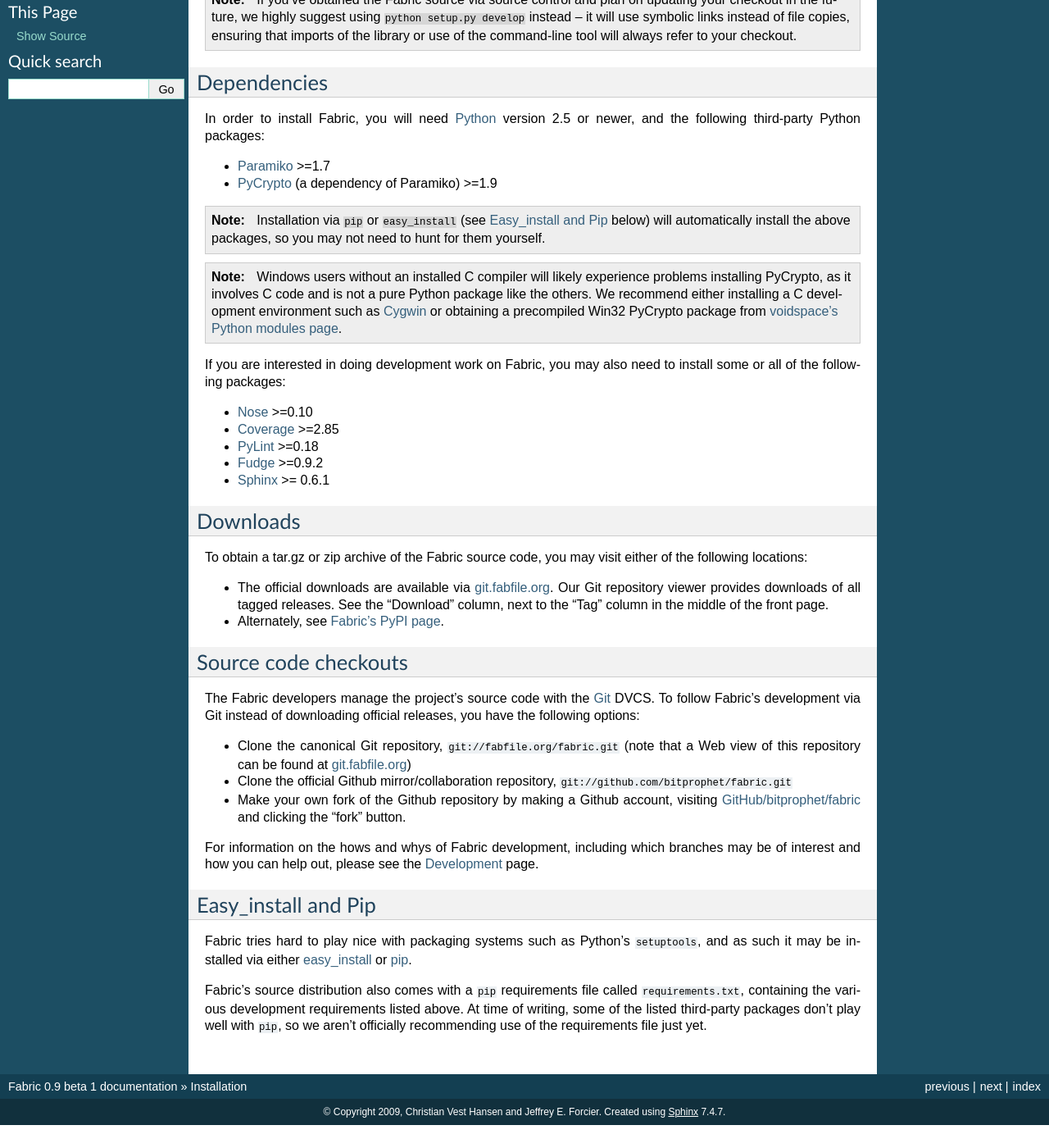
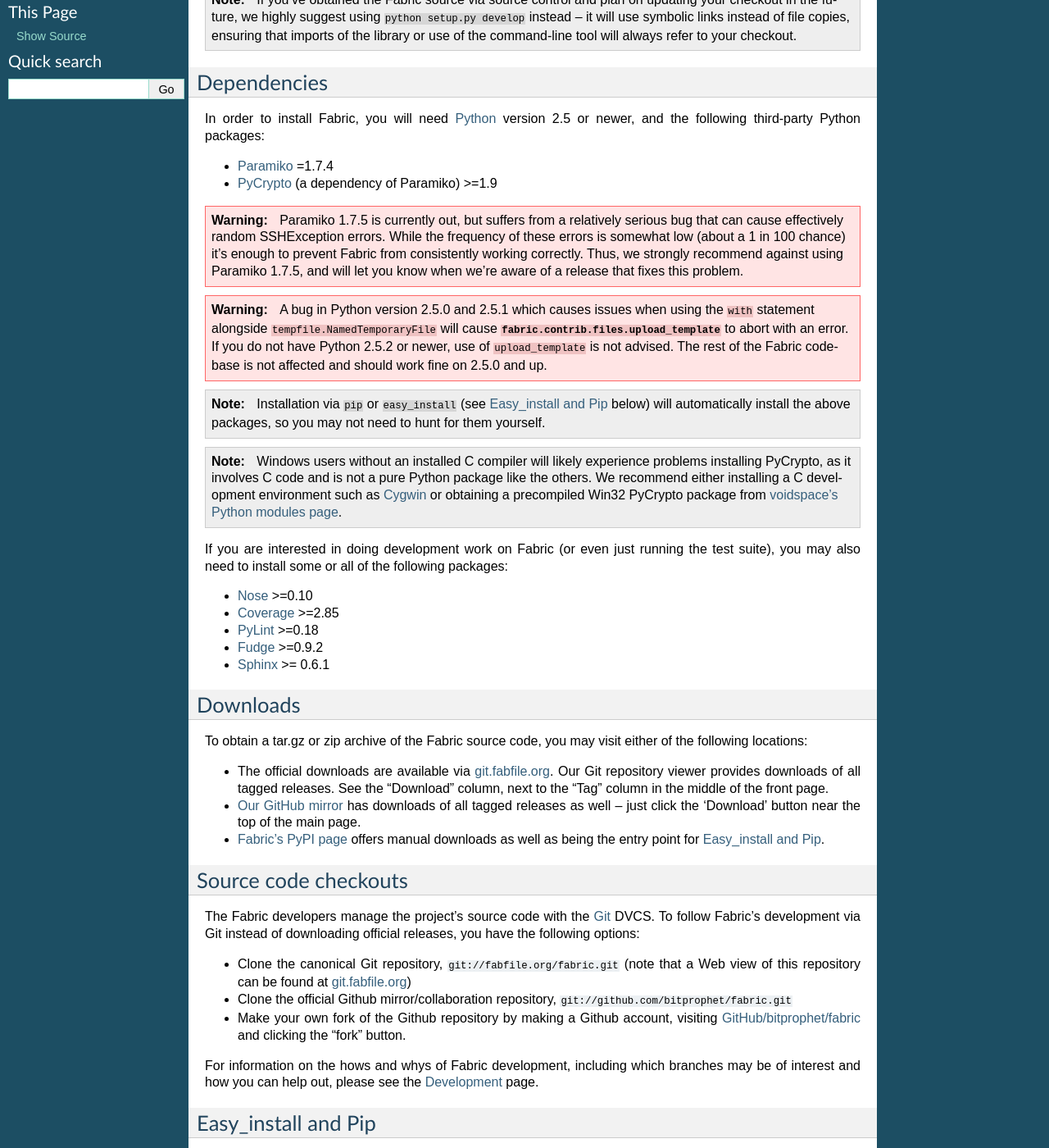
Before and after one commit to fabric/fabric, a Sphinx documentation site: the page built from docs/installation.rst, in a window 1280 px wide and 1400 px high, scrolled down 268 px. Shown: the whole window at 82% size. Built offline with Sphinx 7.4.7, drawn with Linux system fonts in a browser that asks for light colours; before the commit the page ends 1640 px from its top, so only the background shows below that; some of the changed text lies outside the part shown.

Commit message:
Update installation documentation.

```diff
--- a/docs/installation.rst
+++ b/docs/installation.rst
@@ -21,9 +21,27 @@
 In order to install Fabric, you will need `Python <http://python.org>`_ version
 2.5 or newer, and the following third-party Python packages:
 
-* `Paramiko <http://www.lag.net/paramiko/>`_ >=1.7
+* `Paramiko <http://www.lag.net/paramiko/>`_ =1.7.4
 * `PyCrypto <http://www.amk.ca/python/code/crypto.html>`_ (a dependency of
   Paramiko) >=1.9
+
+.. warning::
+
+    Paramiko 1.7.5 is currently out, but suffers from a relatively serious bug
+    that can cause effectively random SSHException errors. While the frequency
+    of these errors is somewhat low (about a 1 in 100 chance) it's enough to
+    prevent Fabric from consistently working correctly. Thus, we strongly
+    recommend against using Paramiko 1.7.5, and will let you know when we're
+    aware of a release that fixes this problem.
+
+.. warning::
+
+    A bug in Python version 2.5.0 and 2.5.1 which causes issues when using
+    the ``with`` statement alongside ``tempfile.NamedTemporaryFile`` will cause
+    `fabric.contrib.files.upload_template` to abort with an error. If you do
+    not have Python 2.5.2 or newer, use of ``upload_template`` is not advised.
+    The rest of the Fabric codebase is not affected and should work fine on
+    2.5.0 and up.
 
 .. note::
 
@@ -40,8 +58,9 @@
     a precompiled Win32 PyCrypto package from `voidspace's Python modules page
     <http://www.voidspace.org.uk/python/modules.shtml#pycrypto>`_.
 
-If you are interested in doing development work on Fabric, you may also need to
-install some or all of the following packages:
+If you are interested in doing development work on Fabric (or even just running
+the test suite), you may also need to install some or all of the following
+packages:
 
 * `Nose <http://code.google.com/p/python-nose/>`_ >=0.10
 * `Coverage <http://nedbatchelder.com/code/modules/coverage.html>`_ >=2.85
@@ -59,7 +78,11 @@
   <http://git.fabfile.org>`_. Our Git repository viewer provides downloads of
   all tagged releases. See the "Download" column, next to the "Tag" column in
   the middle of the front page.
-* Alternately, see `Fabric's PyPI page <http://pypi.python.org/pypi/Fabric>`_.
+* `Our GitHub mirror <http://github.com/bitprophet/fabric>`_ has downloads of
+  all tagged releases as well -- just click the 'Download' button near the top
+  of the main page.
+* `Fabric's PyPI page <http://pypi.python.org/pypi/Fabric>`_ offers manual
+  downloads as well as being the entry point for :ref:`easy-install`.
 
 .. _source-code-checkouts:
 
@@ -95,6 +118,7 @@
 
 Fabric's source distribution also comes with a ``pip`` requirements file
 called ``requirements.txt``, containing the various development requirements
-listed above. At time of writing, some of the listed third-party packages
-don't play well with ``pip``, so we aren't officially recommending use of the
-requirements file just yet.
+listed above (note, that's *development* requirements -- not necessary for
+simply using the software.) At time of writing, some of the listed third-party
+packages don't play well with ``pip``, so we aren't officially recommending use
+of the requirements file just yet.
```
